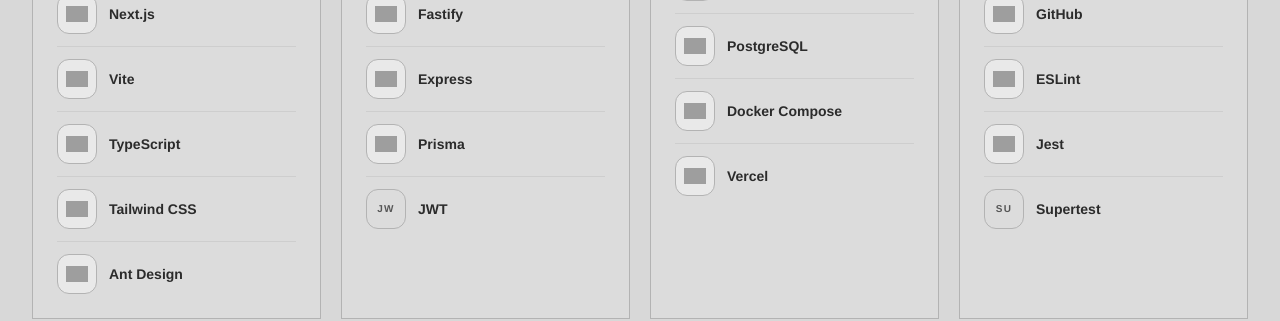
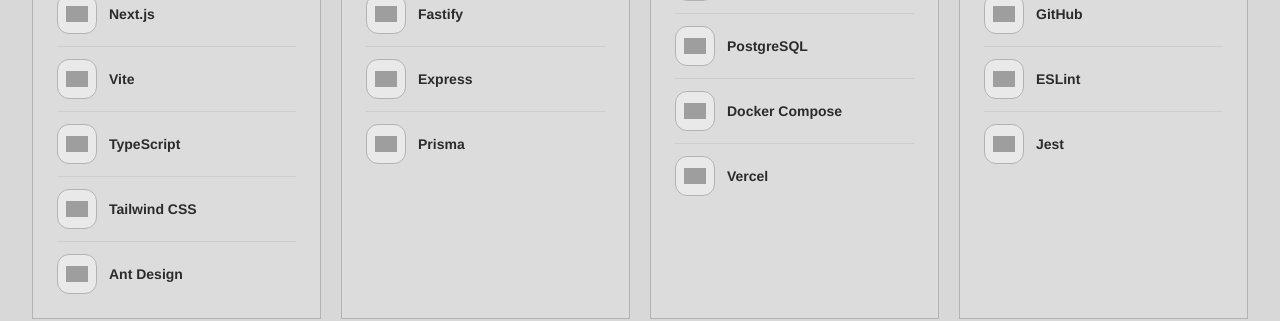
Before and after one commit to LaPachec/portfolio-lucas, a Next.js app: page / in a window 1280 px wide. Shown: the part 1860-2181 px from the top of the page. Built offline with nearby package versions, Linux system fonts and the light colour scheme; grey boxes are pictures that could not be loaded.

Commit message:
content: remove JWT and Supertest from technologies

```diff
--- a/src/components/sections/technologies-section.tsx
+++ b/src/components/sections/technologies-section.tsx
@@ -32,7 +32,6 @@
         { name: "Fastify", icon: "fastify" },
         { name: "Express", icon: "express" },
         { name: "Prisma", icon: "prisma" },
-        { name: "JWT" },
       ],
     },
     {
@@ -51,7 +50,6 @@
         { name: "GitHub", icon: "github" },
         { name: "ESLint", icon: "eslint" },
         { name: "Jest", icon: "jest" },
-        { name: "Supertest" },
       ],
     },
   ],
@@ -74,7 +72,6 @@
         { name: "Fastify", icon: "fastify" },
         { name: "Express", icon: "express" },
         { name: "Prisma", icon: "prisma" },
-        { name: "JWT" },
       ],
     },
     {
@@ -93,7 +90,6 @@
         { name: "GitHub", icon: "github" },
         { name: "ESLint", icon: "eslint" },
         { name: "Jest", icon: "jest" },
-        { name: "Supertest" },
       ],
     },
   ],
```
